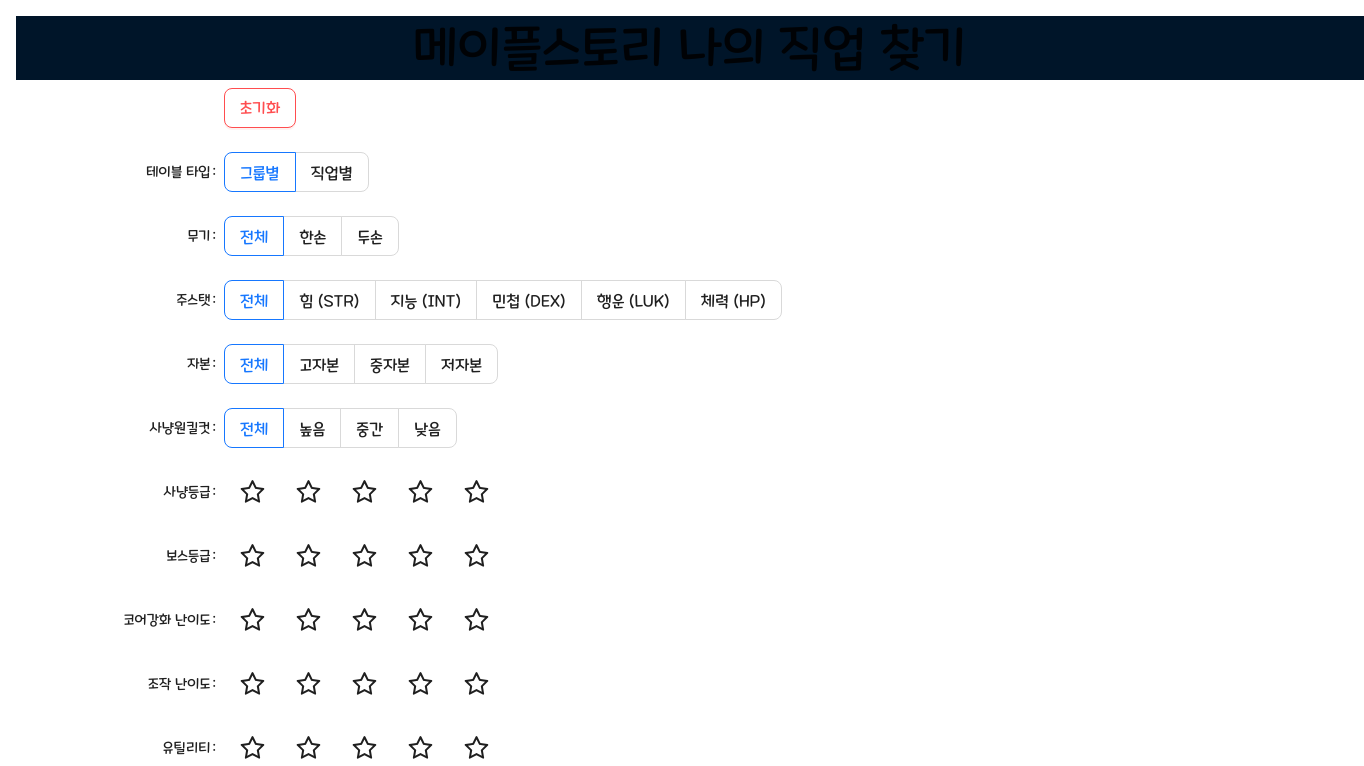
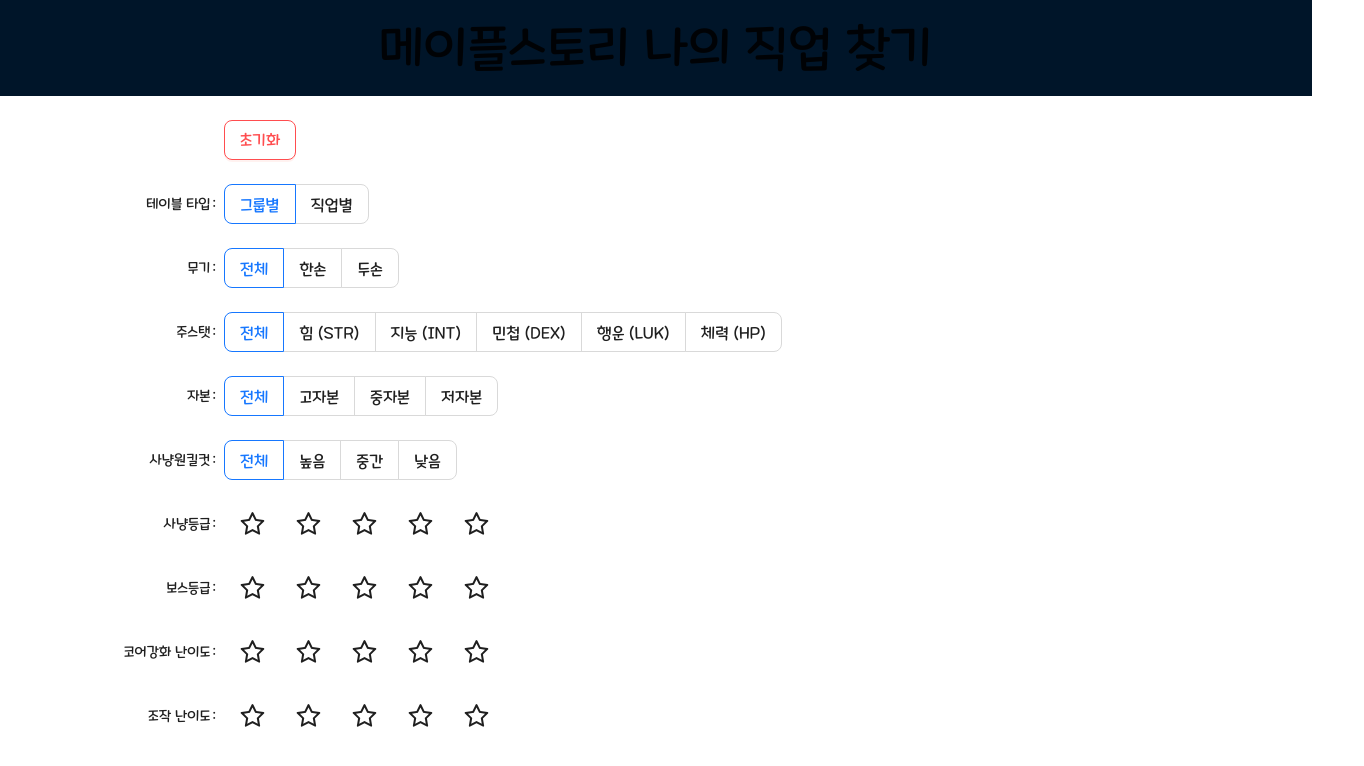
Before and after one commit to Aboa123/maple-home, a React (Create React App) app: page / in a window 1280 px wide. Shown: the top 766 px of the page, 1364 px wide, since content can reach past the window. Built offline with nearby package versions, Linux system fonts and the light colour scheme.

Commit message:
fix: 푸터 추가

```diff
--- a/src/components/charaterBox/index.tsx
+++ b/src/components/charaterBox/index.tsx
@@ -15,7 +15,6 @@
         border: "2px solid black",
         boxSizing: "border-box",
         position: "relative",
-        cursor: "pointer",
         overflow: "hidden",
         backgroundColor: "#30353f",
       }}
--- a/src/view/main/index.tsx
+++ b/src/view/main/index.tsx
@@ -1,7 +1,7 @@
 import { StarOutlined } from "@ant-design/icons";
 import { StarFilled } from "@ant-design/icons/lib/icons";
 import { Button, Form, Radio, Space } from "antd";
-import { Content, Header } from "antd/es/layout/layout";
+import { Content, Footer, Header } from "antd/es/layout/layout";
 import { useRef, useState } from "react";
 import data, { jobGroup, species, weaponType } from "../../common/data";
 import CharaterBox from "../../components/charaterBox";
@@ -173,16 +173,22 @@
   return (
     <Space
       style={{
-        padding: 16,
         flexGrow: 1,
         backgroundColor: "",
       }}
       direction="vertical"
     >
-      <Header style={{ fontSize: 50, width: "100%", textAlign: "center" }}>
+      <Header
+        style={{
+          fontSize: 50,
+          width: "100%",
+          textAlign: "center",
+          padding: 16,
+        }}
+      >
         메이플스토리 나의 직업 찾기
       </Header>
-      <Content>
+      <Content style={{ padding: 16 }}>
         <Form
           ref={formRef}
           onValuesChange={onFormLayoutChange}
@@ -407,6 +413,14 @@
           )
         )}
       </Content>
+      <Footer
+        style={{ height: 180, paddingTop: 16, backgroundColor: "#ECECDF" }}
+      >
+        <p>Discord Aboa#9076</p>
+        <p>오로라 짱손카이저</p>
+        <p>유튜브 참고하면서 만들었음</p>
+        <p>데이터 수정, 기능추가요청, 오류제보는 디스코드로 부탁드림</p>
+      </Footer>
     </Space>
   );
 };
```
